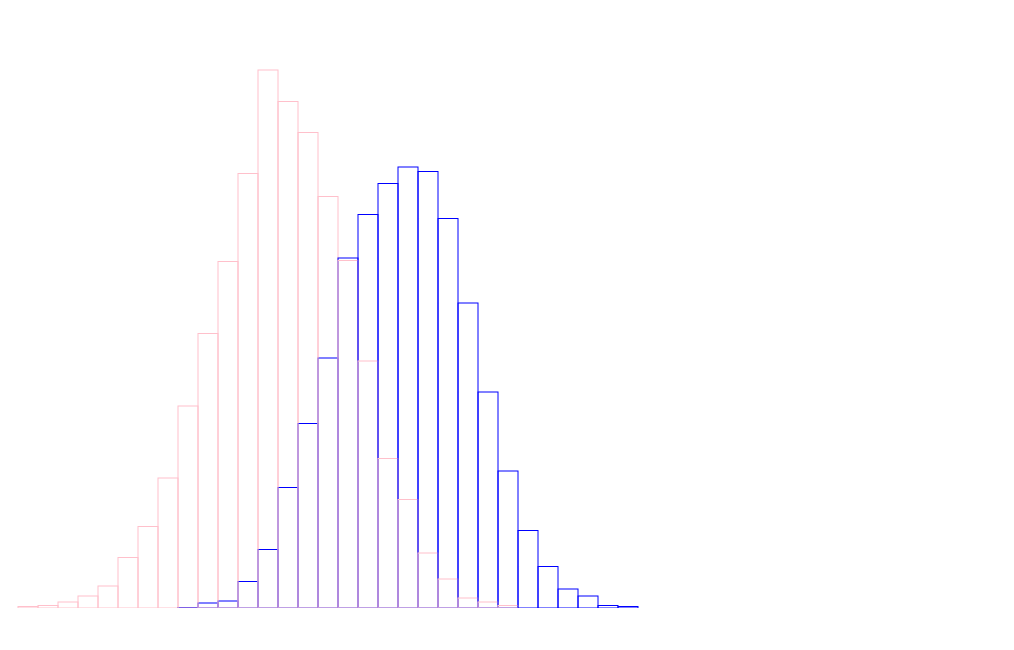
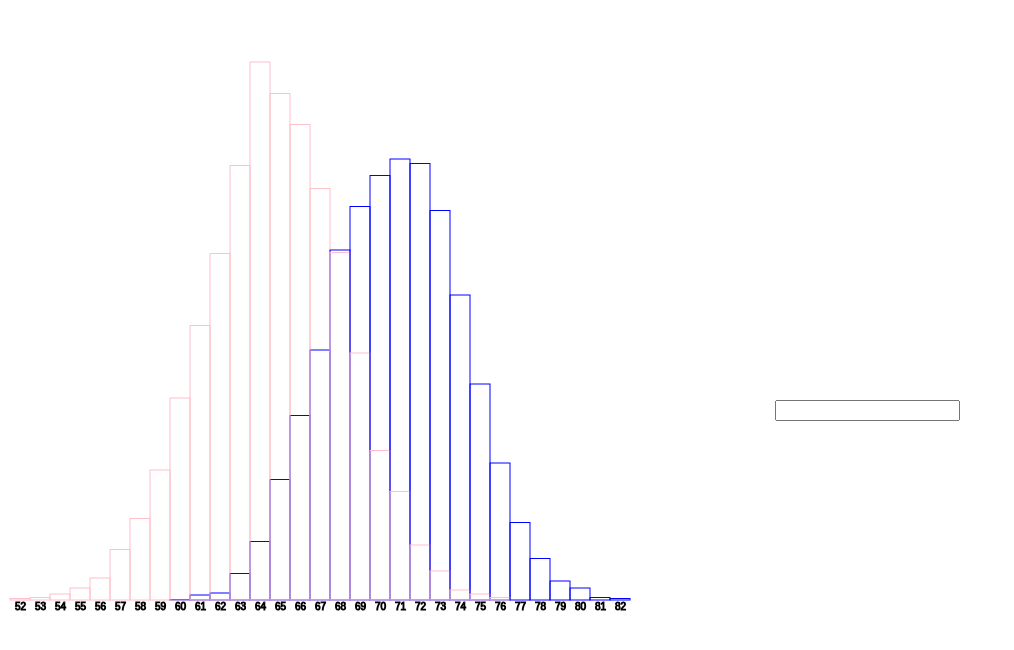
Before and after one commit to patselover/1D-Model, a plain HTML site: page index.html in a window 1280 px wide. Shown: the whole page, without its empty margins (0-1014 px from the left). Drawn offline with nearby package versions, Linux system fonts and the light colour scheme.

Commit message:
Starting Probability Portion

```diff
--- a/index.html
+++ b/index.html
@@ -5,6 +5,7 @@
     <title>1D-Model</title>
     <script src="./PapaParse-4.3.2/papaparse.js" type="text/javascript"></script>
     <script src="./node_modules/jquery/dist/jquery.js" type="text/javascript"></script>
+    <link rel="stylesheet" href="style.css" type="text/css">
   </head>
   <body>
     <script src="main.js" type="text/javascript"></script>
--- a/main.js
+++ b/main.js
@@ -1,10 +1,20 @@
 let canvas = document.createElement('canvas'),
     ctx = canvas.getContext('2d'),
-    data = null;
+    data = null,
+    value = null,
+    male = 0,
+    female = 0,
+    pM = null,
+    pA = null;
+
+let input = document.createElement('input');
+input.setAttribute('id','input');
+$('body')[0].append(input);
+
 canvas.setAttribute('id','1dCanvas');
 $('body')[0].append(canvas);
-canvas.height = 600;
-canvas.width = 1000;
+canvas.height = 625;
+canvas.width = 650;
 
 $.get('./data.csv').done(function(e){
     data = Papa.parse(e,{
@@ -41,25 +51,37 @@ function buildGraph(data){
             countMale[tempHeight] = countMale[tempHeight] + 1 || 1;
             min = (min<tempHeight)?min:tempHeight;
             max = (max>tempHeight)?max:tempHeight;
+            ++male;
         }
         else
             countFemale[tempHeight] = countFemale[tempHeight] + 1|| 1;
             min = (min<tempHeight)?min:tempHeight;
             max = (max>tempHeight)?max:tempHeight;
+            ++female;
     }
+    pM = male/data.data.length;
+    pF = 1 - pM;
     ctx.strokeStyle = 'blue';
     let count = 0;
     for(let i = min; i < max; ++i){
         if(countMale[i]){
             ctx.strokeStyle = 'blue';
-            ctx.fillStyle = 'blue';
             ctx.strokeRect(10 + count * 20, 600, 20, - countMale[i]/2);
         }
         if(countFemale[i]){
             ctx.strokeStyle = 'pink';
-            ctx.fillStyle = 'pink';
             ctx.strokeRect(10 + count * 20, 600, 20, - countFemale[i]/2);
         }
+        ctx.strokeStyle = 'black';
+        ctx.strokeText(i.toString(),15 + count * 20, 610);
         ++count;
     }
 }
+
+input.addEventListener('keydown',function(event){
+    if(event.keyCode == '13')
+        value = event.target.value;
+})
+
+function probability(countMale, countFemale){
+}
--- /dev/null
+++ b/style.css
@@ -0,0 +1,11 @@
+canvas{
+    position: absolute;
+    top:0;
+    left:0;
+}
+
+input{
+    position: absolute;
+    top:50%;
+    right:25%;
+}
```
